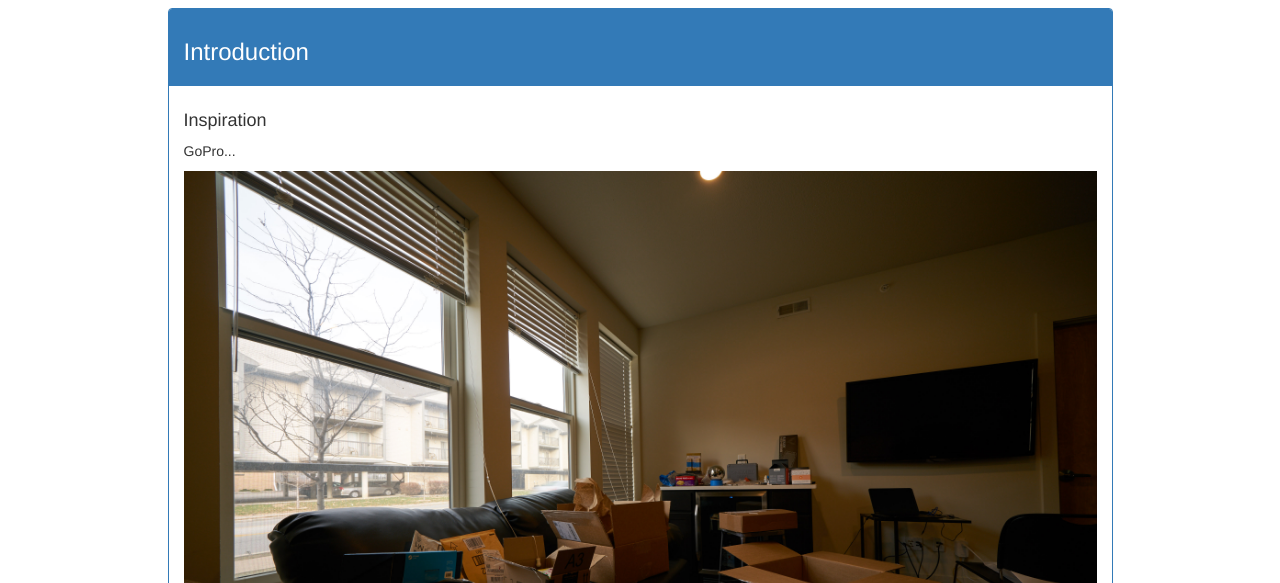
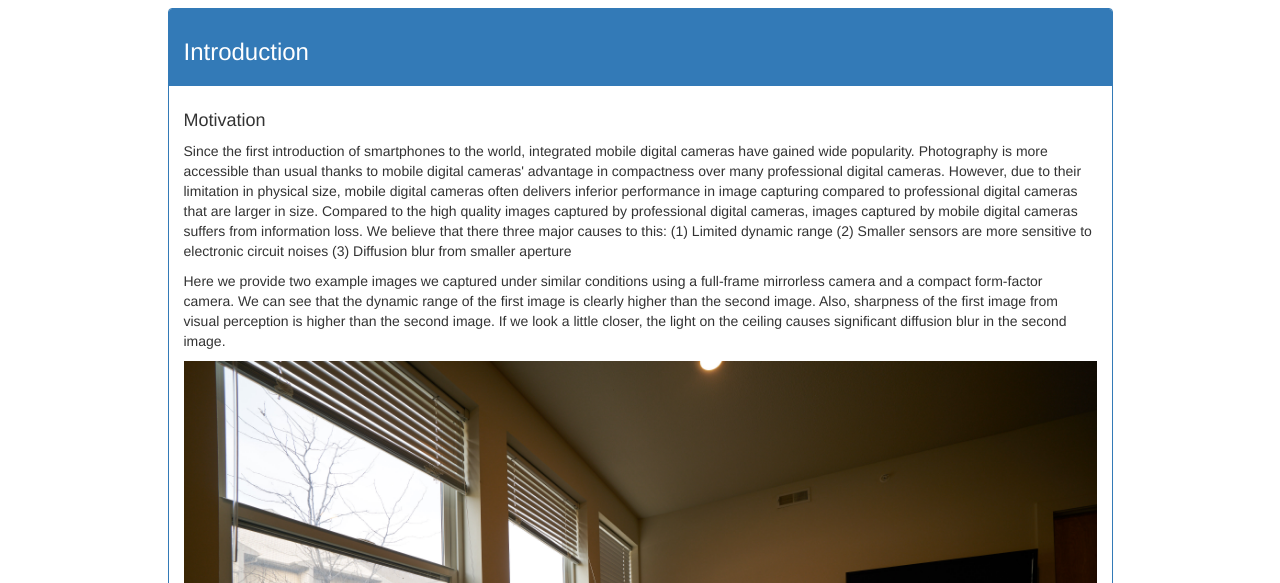
Before and after one commit to lxtbell/cs445final, a plain HTML site: page index.html in a window 1280 px wide. Shown: the part 217-800 px from the top of the page. Drawn offline with nearby package versions, Linux system fonts and the light colour scheme; some packages are replaced by stand-ins of ours.

Commit message:
Finished the motivation section

```diff
--- a/index.html
+++ b/index.html
@@ -42,9 +42,20 @@
           </div>
         </div>
         <div class="panel-body">
-          <h4>Inspiration</h4>
+          <h4>Motivation</h4>
           <p>
-            GoPro...
+            Since the first introduction of smartphones to the world, integrated mobile digital cameras have gained wide popularity.
+			Photography is more accessible than usual thanks to mobile digital cameras' advantage in compactness over many professional digital cameras.
+			However, due to their limitation in physical size, mobile digital cameras often delivers inferior performance
+			in image capturing compared to professional digital cameras that are larger in size. Compared to the high quality images captured by professional digital cameras,
+			images captured by mobile digital cameras suffers from information loss. We believe that there three major causes to this:
+			(1) Limited dynamic range (2) Smaller sensors are more sensitive to electronic circuit noises (3) Diffusion blur from smaller aperture
+			<br>
+          </p>
+		  <p>
+			Here we provide two example images we captured under similar conditions using a full-frame mirrorless camera and a compact form-factor camera.
+			We can see that the dynamic range of the first image is clearly higher than the second image. Also, sharpness of the first image from visual perception is higher than
+			the second image. If we look a little closer, the light on the ceiling causes significant diffusion blur in the second image.
           </p>
           <div class="row exif">
             <img src="img/a7r2.jpg" class="col-xs-12" title="Camera: SONY ILCE-7RM2<br>Lens: Sony FE 12-24mm f4 G<br>Aperture: f/8<br>Shutter speed: 1/8 s<br>ISO: 100" />
@@ -52,13 +63,20 @@
           <div class="row exif">
             <img src="img/gopro.jpg" class="col-xs-12" title="Camera: GoPro HERO4 Silver<br>Aperture: f/2.8<br>Shutter speed: 1/30 s<br>ISO: 110" />
           </div>
+		  <p>
+			<br>
+			 In this project, we investigate each of the three causes and attempt to use neural method to recover low quality images that suffers from each type of information loss.
+          </p>
 
           <hr>
           <h4>Tools Utilized</h4>
           <p>
-            pix2pix...
+            For this project, we use the pix2pix system proposed in <a href="https://arxiv.org/abs/1611.07004">Image-to-Image Translation with Conditional Adversarial Networks</a>.
+
           </p>
-
+		  <p>
+			We use the existing <a href="https://github.com/affinelayer/pix2pix-tensorflow">pix2pix-tensorflow</a> implementation of the system available on GitHub.
+		  </p>
           <hr>
           <h4>Source Images</h4>
           <p>
```
